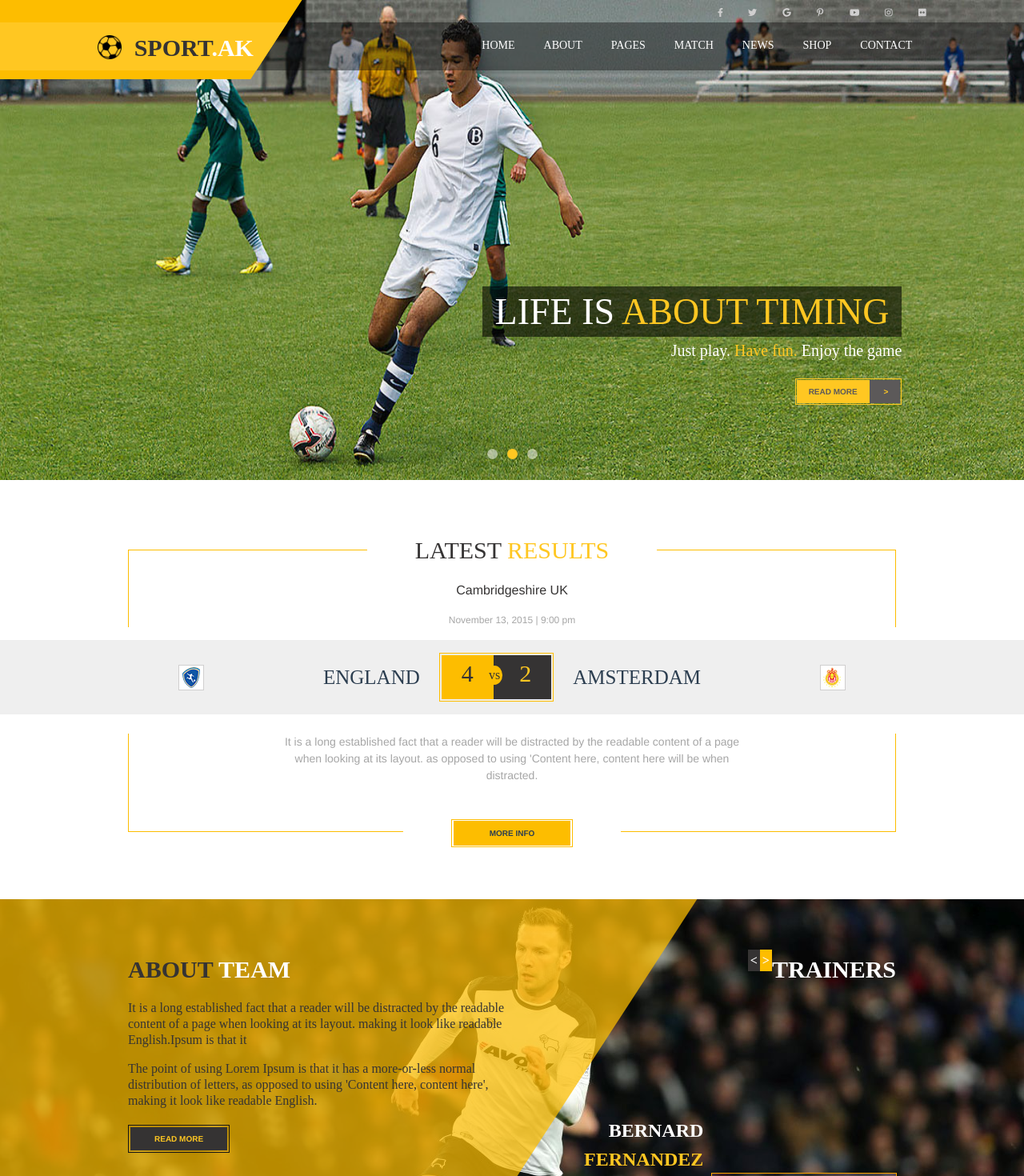
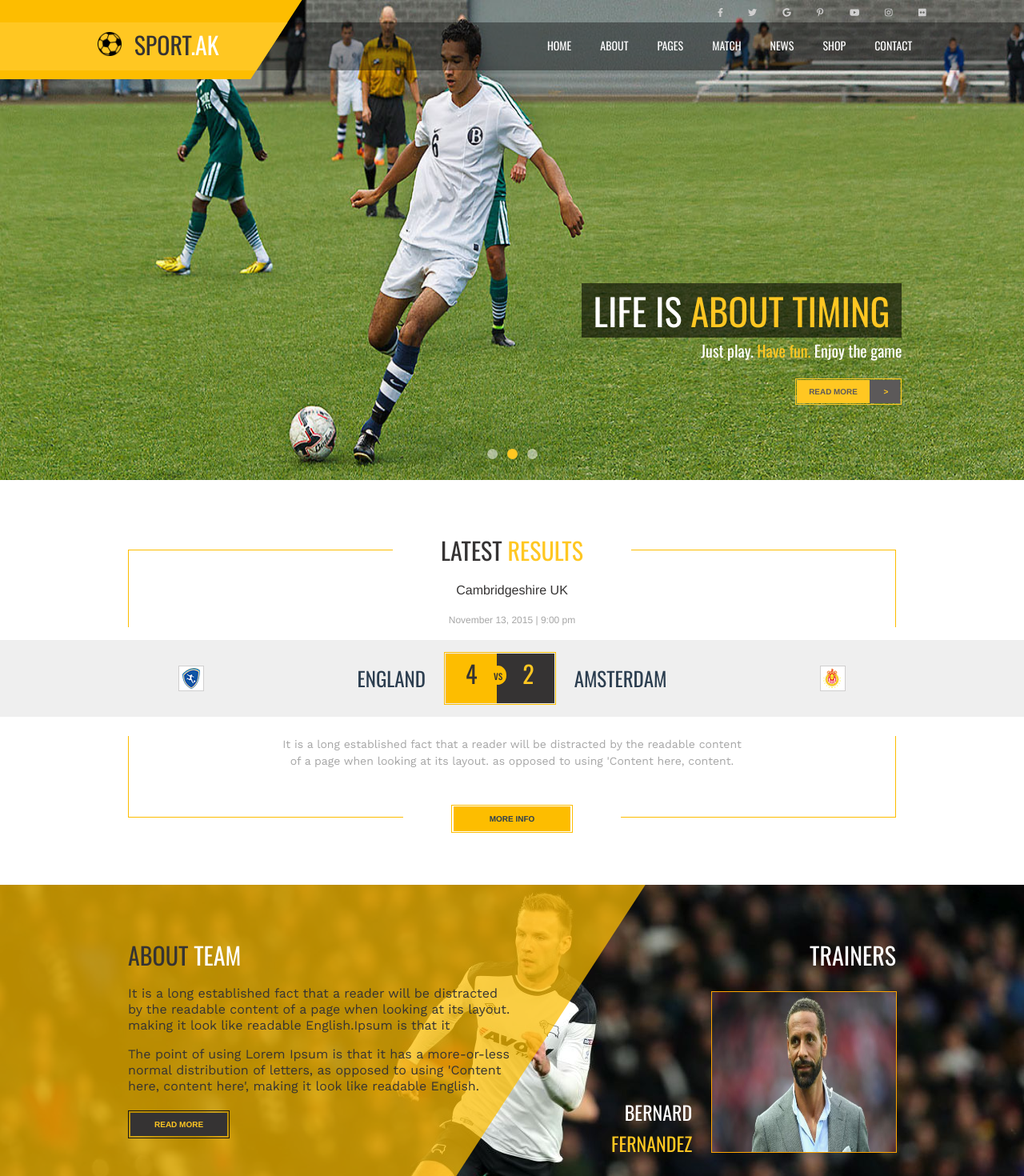
Before and after one commit to sarasnmsp21/sport, a Vue app: page /#/sport in a window 1280 px wide. Shown: the top 1470 px of the page at 80% size. Built offline with nearby package versions, Linux system fonts and the light colour scheme.

Commit message:
font changes

```diff
--- a/public/index.html
+++ b/public/index.html
@@ -5,6 +5,9 @@
     <meta http-equiv="X-UA-Compatible" content="IE=edge">
     <meta name="viewport" content="width=device-width,initial-scale=1.0">
     <link rel="icon" href="<%= BASE_URL %>football.png">
+    <link href="https://fonts.googleapis.com/css?family=Oswald" rel="stylesheet">
+    <link href="https://fonts.googleapis.com/css?family=Roboto" rel="stylesheet">
+    <link href="https://fonts.googleapis.com/css?family=Roboto|Work+Sans" rel="stylesheet">
     <title>SPORT.AK</title>
   </head>
   <body>
--- a/src/App.vue
+++ b/src/App.vue
@@ -21,52 +21,9 @@
   unicode-range: U+0100-024F, U+0259, U+1E00-1EFF, U+2020, U+20A0-20AB,
     U+20AD-20CF, U+2113, U+2C60-2C7F, U+A720-A7FF;
 }
-@font-face {
-  font-family: "Roboto";
-  font-style: normal;
-  font-weight: 300;
-  src: local("Roboto Light"), local("Roboto-Light"),
-    url(https://fonts.gstatic.com/s/roboto/v19/KFOlCnqEu92Fr1MmSU5fCRc4EsA.woff2)
-      format("woff2");
-  unicode-range: U+0460-052F, U+1C80-1C88, U+20B4, U+2DE0-2DFF, U+A640-A69F,
-    U+FE2E-FE2F;
-}
-@font-face {
-  font-family: "Oswald";
-  font-style: normal;
-  font-weight: 600;
-  src: local("Oswald Light"), local("Oswald-Light"),
-    url(https://fonts.gstatic.com/s/oswald/v17/TK3hWkUHHAIjg75-sh0Tvs9CE5Q.woff2)
-      format("woff2");
-  unicode-range: U+0400-045F, U+0490-0491, U+04B0-04B1, U+2116;
-}
-@font-face {
-  font-family: "Google Sans";
-  font-style: normal;
-  font-weight: 400;
-  src: local("Google Sans Regular"), local("GoogleSans-Regular"),
-    url(https://fonts.gstatic.com/s/googlesans/v14/4UaGrENHsxJlGDuGo1OIlL3Kwp5MKg.woff2)
-      format("woff2");
-  unicode-range: U+0400-045F, U+0490-0491, U+04B0-04B1, U+2116;
-}
 .work-sans {
   font-family: "Work Sans";
   font-style: normal;
-  font-weight: 300;
-  src: local("Work Sans Light"), local("WorkSans-Light"),
-    url(https://fonts.gstatic.com/s/worksans/v4/QGYpz_wNahGAdqQ43Rh314L8lthN2fk.woff2)
-      format("woff2");
-  unicode-range: U+0100-024F, U+0259, U+1E00-1EFF, U+2020, U+20A0-20AB,
-    U+20AD-20CF, U+2113, U+2C60-2C7F, U+A720-A7FF;
-}
-.font-oswald600 {
-  font-family: "Oswald";
-  font-style: normal;
-  font-weight: 600;
-  src: local("Oswald Light"), local("Oswald-Light"),
-    url(https://fonts.gstatic.com/s/oswald/v17/TK3hWkUHHAIjg75-sh0Tvs9CE5Q.woff2)
-      format("woff2");
-  unicode-range: U+0400-045F, U+0490-0491, U+04B0-04B1, U+2116;
 }
 .font-oswald {
   font-family: "Oswald";
@@ -75,25 +32,6 @@
     url(https://fonts.gstatic.com/s/oswald/v17/TK3hWkUHHAIjg75-sh0Tvs9CE5Q.woff2)
       format("woff2");
   unicode-range: U+0400-045F, U+0490-0491, U+04B0-04B1, U+2116;
-}
-.google-sans {
-  font-family: "Google Sans";
-  font-style: normal;
-  font-weight: 400;
-  src: local("Google Sans Regular"), local("GoogleSans-Regular"),
-    url(https://fonts.gstatic.com/s/googlesans/v14/4UaGrENHsxJlGDuGo1OIlL3Kwp5MKg.woff2)
-      format("woff2");
-  unicode-range: U+0400-045F, U+0490-0491, U+04B0-04B1, U+2116;
-}
-.roboto {
-  font-family: "Roboto";
-  font-style: normal;
-  font-weight: 300;
-  src: local("Roboto Light"), local("Roboto-Light"),
-    url(https://fonts.gstatic.com/s/roboto/v19/KFOlCnqEu92Fr1MmSU5fCRc4EsA.woff2)
-      format("woff2");
-  unicode-range: U+0460-052F, U+1C80-1C88, U+20B4, U+2DE0-2DFF, U+A640-A69F,
-    U+FE2E-FE2F;
 }
 #app {
   font-family: "Avenir", Helvetica, Arial, sans-serif;
@@ -112,5 +50,4 @@
     }
   }
 }
-
 </style>
--- a/src/components/About.vue
+++ b/src/components/About.vue
@@ -1,12 +1,12 @@
 <template>
-  <div class=" about-bg">
+  <div id="team" class=" about-bg">
     <div class="d-flex justify-content-between col-md-9 mx-auto p-0">
       <div class="text-left relative  col1-bg col-md-6">
-        <div class="font-oswald600 mb-3 about-fontsize">
+        <div class="font-oswald mb-3 about-fontsize">
           <span class="color-midgray">ABOUT</span>
           <span class="color-white"> TEAM</span>
         </div>
-        <div class="font-oswald para-lineheight color-midgray">
+        <div class="work-sans para-lineheight color-midgray">
           <p>
             It is a long established fact that a reader will be distracted by
             the readable content of a page when looking at its layout. making it
@@ -26,16 +26,16 @@
       </div>
       <div class="text-right col2-bg col-md-6 ">
         <div class="float-text">
-          <span class="text-white font-oswald600 pr-3">BERNARD</span><br />
-          <span class="color-yellow font-oswald600 pr-3">FERNANDEZ</span>
+          <span class="text-white font-oswald pr-3">BERNARD</span><br />
+          <span class="color-yellow font-oswald pr-3">FERNANDEZ</span>
         </div>
-        <div class="text-white font-oswald600">
+        <div class="text-white font-oswald">
           <div>
-          <span>
-            <span class="bg-lightblack arrow-padding"><</span>
-            <span class="bg-orange arrow-padding">></span>
-          </span>
-          <div class="pb-4 about-fontsize float-right">TRAINERS</div>
+            <!-- <span>
+              <span class="bg-lightblack arrow-padding"><</span>
+              <span class="bg-orange arrow-padding">></span>
+            </span> -->
+            <div class="pb-4 about-fontsize float-right">TRAINERS</div>
           </div>
           <div>
             <img
@@ -107,8 +107,8 @@
   z-index: 1;
   padding: 65px 0px 77px 0px;
 }
-.arrow-padding{
-  padding:5px 3px;
+.arrow-padding {
+  padding: 5px 3px;
 }
 .para-lineheight {
   line-height: 20px;
@@ -118,9 +118,9 @@
 }
 .float-text {
   float: left;
-  margin-left: 90px;
+  margin-left: 124px;
   vertical-align: bottom;
-  margin-top: 206px;
+  margin-top: 201px;
   font-size: 24px;
 }
 </style>
--- a/src/components/Header.vue
+++ b/src/components/Header.vue
@@ -1,9 +1,9 @@
 <template>
-  <div>
+  <div id="home">
     <div class="col-md-10 mx-auto">
       <div class="text-right social-icon-position col social-icon-font mt-2">
         <span class="m-3 ">
-          <font-awesome-icon :icon="['fab', 'facebook-f']"/>
+          <font-awesome-icon :icon="['fab', 'facebook-f']" />
         </span>
         <span class="m-3 "
           ><font-awesome-icon :icon="['fab', 'twitter']"
@@ -22,9 +22,9 @@
       </div>
     </div>
     <div>
-      <b-navbar toggleable="lg" class="menu-position col-md-12 menu-bg ">
+      <b-navbar toggleable="lg" class="menu-position col-md-12 menu-bg fixed ">
         <div class="col-md-10 d-flex mx-auto">
-          <b-navbar-brand href="#" class="brandname-font font-oswald600">
+          <b-navbar-brand href="#" class="brandname-font font-oswald">
             <img
               src="../assets/images/football2.png"
               alt=""
@@ -42,13 +42,13 @@
 
           <b-collapse id="nav-collapse" is-nav>
             <b-navbar-nav class="ml-auto menu-font font-oswald">
-              <b-nav-item href="#">HOME</b-nav-item>
-              <b-nav-item href="#"  v-scroll-to="'#result'">ABOUT</b-nav-item>
-              <b-nav-item href="#">PAGES</b-nav-item>
-              <b-nav-item href="#">MATCH</b-nav-item>
-              <b-nav-item href="#">NEWS</b-nav-item>
-              <b-nav-item href="#">SHOP</b-nav-item>
-              <b-nav-item href="#">CONTACT</b-nav-item>
+              <b-nav-item href="#" v-scroll-to="'#home'">HOME</b-nav-item>
+              <b-nav-item href="#" v-scroll-to="'#result'">ABOUT</b-nav-item>
+              <b-nav-item href="#" v-scroll-to="'#team'">PAGES</b-nav-item>
+              <b-nav-item href="#" v-scroll-to="'#support'">MATCH</b-nav-item>
+              <b-nav-item href="#" v-scroll-to="'#next-match'">NEWS</b-nav-item>
+              <b-nav-item href="#" v-scroll-to="'#news'">SHOP</b-nav-item>
+              <b-nav-item href="#" v-scroll-to="'#gallery'">CONTACT</b-nav-item>
             </b-navbar-nav>
 
             <!-- Right aligned nav items -->
@@ -68,6 +68,7 @@
 .social-icon-font {
   font-size: 0.6875rem;
   color: $color-social;
+  cursor: pointer;
 }
 .menu-position {
   position: absolute;
@@ -84,6 +85,10 @@
 .brandname-font {
   font-size: 1.875rem;
 }
+.navbar-brand {
+    display: inline-block;
+    padding-top: 0;
+    padding-bottom: 0;}
 .brandname-color {
   color: $color-white;
 }
@@ -99,8 +104,9 @@
   color: $color-lightyellow;
   border-bottom: 3px solid $color-lightyellow;
 }
-.navbar-light .navbar-nav .nav-link:hover, .navbar-light .navbar-nav .nav-link:focus {
-     color: $color-lightyellow;
+.navbar-light .navbar-nav .nav-link:hover,
+.navbar-light .navbar-nav .nav-link:focus {
+  color: $color-lightyellow;
   border-bottom: 3px solid $color-lightyellow;
 }
 
--- a/src/components/gallery.vue
+++ b/src/components/gallery.vue
@@ -1,6 +1,5 @@
 <template>
   <div>
-
     <div>
       <div>
         <b-row class="p-0 m-0">
@@ -87,6 +86,6 @@
   padding: 30px 10px 20px 0px;
 }
 .para-ml {
-  margin-left: 150px;
+  margin-left: 185px;
 }
 </style>
--- a/src/components/gallerytab.vue
+++ b/src/components/gallerytab.vue
@@ -1,13 +1,15 @@
 <template>
-  <div>
-    <div class="d-flex col-md-9 mx-auto gallery-bg">
-      <div class="my-auto gallery-font font-oswald600 ">GALLERY</div>
-      <div class="my-auto para-ml text-left color-lightgray fontsize-lh ">
+  <div id="gallery">
+    <div class="d-flex col-md-9 mx-auto gallery-bg mt-4">
+      <div class="my-auto gallery-font font-oswald ">GALLERY</div>
+      <div
+        class="my-auto para-ml text-left color-lightgray fontsize-lh work-sans"
+      >
         The point of using Lorem Ipsum is that it has a more-or-less normal
         distribution of letters, as opposed to using 'Content here, content
       </div>
     </div>
-    <div class="bg-lightblack">
+    <div class="bg-lightblack font-oswald">
       <b-tabs content-class="mt-3">
         <b-tab title="ALL" active><gallery></gallery></b-tab>
         <b-tab title="VOLLEYBALL"><gallery></gallery></b-tab>
--- a/src/components/latesresult.vue
+++ b/src/components/latesresult.vue
@@ -32,10 +32,10 @@
     </div>
     </div>
     <div class="col-md-9 mx-auto fieldset2 color-lightgray date-fontsize mb-5">
-      <div class="col-md-8 mx-auto">
+      <div class="col-md-8 mx-auto work-sans">
       It is a long established fact that a reader will be distracted by the
       readable content of a page when looking at its layout. as opposed to using
-      'Content here, content here will be when distracted.
+      'Content here, content.
       </div>
     </div>
     <span class="bg-white pl-pr text-more">
@@ -134,9 +134,10 @@
   position: absolute;
   z-index: 1;
   text-align: center;
-  left: 448px;
-  padding: 0px 3px 0px 3px;
+  left: 452px;
+  padding: 0px 5px 1px 5px;
   top: 32px;
+  font-size: 15px;
 }
 .score-font {
   font-size: 0.625rem;
@@ -162,8 +163,8 @@
     padding-right: 60px;
 }
 .outline {
-  border: 1px solid $color-yellow;
- padding: 2px 2px 12px;
+  outline: 1px solid $color-yellow;
+ padding: 3px 1px 16px;
 }
 .vs-padding
 {
--- a/src/components/match.vue
+++ b/src/components/match.vue
@@ -1,6 +1,6 @@
 <template>
-  <div class="match-bg">
-    <div class="col-md-9 d-flex mx-auto div-padding">
+  <div id="next-match" class="match-bg">
+    <div class="col-md-9 d-flex mx-auto div-padding font-oswald">
       <div class="col-md-6 bg-light p-0 border-b">
         <div class="d-flex">
           <div class="ml-mt match-fontsize">
--- a/src/components/news.vue
+++ b/src/components/news.vue
@@ -1,12 +1,12 @@
 <template>
-  <div class="bg-position">
-    <div class="col-md-9 mx-auto mt-5 mb-5">
-      <div class="heading-fontsize font-oswald600  ">
+  <div id="news" class="bg-position">
+    <div class="col-md-9 mx-auto mt-5">
+      <div class="heading-fontsize font-oswald  ">
         <span class="color-lightblack">OUR</span>
         <span class="color-orange"> NEWS</span>
       </div>
       <div
-        class="mt-3 mb-4 col-md-8 mx-auto color-lightgray head-para-fontsize"
+        class="mt-3 mb-4 col-md-8 mx-auto color-lightgray head-para-fontsize work-sans"
       >
         It is a long established fact that a reader will be distracted by the
         readable content of a page when looking at its layout. as opposed to
@@ -16,7 +16,7 @@
         <div>
           <img src="../assets/images/player.jpeg" width="100%" height="100%" />
         </div>
-        <div class="bg-lightgray p-3">
+        <div class="bg-lightgray p-3   work-sans">
           <div class="news-date-font pt-1 pb-2 color-lightgray">
             Nov 19, 2015
           </div>
@@ -33,7 +33,7 @@
         <div>
           <img src="../assets/images/player.jpeg" width="100%" height="100%" />
         </div>
-        <div class="bg-lightgray p-3">
+        <div class="bg-lightgray p-3 work-sans">
           <div class="news-date-font pt-1 pb-2 color-lightgray">
             Nov 19, 2015
           </div>
@@ -63,11 +63,11 @@
 }
 .bg-image {
   background: url("../assets/images/ground8.jpg") no-repeat;
-  height: 250px;
-  width: 100%;
-  position: absolute;
-  z-index: -1;
-  top: 224px;
+     height: 246px;
+    width: 100%;
+    position: absolute;
+    z-index: -1;
+    top: 230px;
 }
 .news-date-font {
   font-size: 10px;
@@ -86,6 +86,7 @@
   font-size: 9px;
   font-weight: bold;
   padding-top: 20px;
+  cursor: pointer;
 }
 .news-fontsize {
   font-size: 14px;
--- a/src/components/ourteam.vue
+++ b/src/components/ourteam.vue
@@ -1,5 +1,5 @@
 <template>
-  <div class="col-md-10 mx-auto">
+  <div id="" class="col-md-10 mx-auto">
     <div class="mb-3">OUR TEAM</div>
     <div class="mb-3">
       It is a long established fact that a reader will be distracted by the
--- a/src/components/sliderhead.vue
+++ b/src/components/sliderhead.vue
@@ -1,9 +1,20 @@
 <template>
   <div>
-    <b-carousel id="carousel1" controls indicators  :interval="3000" img-width="100%" img-height="550px"
+    <b-carousel
+      id="carousel1"
+      controls
+      indicators
+      :interval="3000"
+      img-width="100%"
+      img-height="550px"
     >
       <b-carousel-slide>
-        <img slot="img" class="d-block img-fluid w-100 img-height"  src="../assets/images/banner8.jpg" alt="image slot" />
+        <img
+          slot="img"
+          class="d-block img-fluid w-100 img-height"
+          src="../assets/images/banner8.jpg"
+          alt="image slot"
+        />
         <div class="carousel-caption text-right col-md-9">
           <span class="banner-fontsize banner-text-bg font-oswald">
             <span class="color-white ">LIFE IS</span>
@@ -20,7 +31,12 @@
         </div>
       </b-carousel-slide>
       <b-carousel-slide>
-        <img slot="img" class="d-block img-fluid w-100 img-height"  src="../assets/images/banner3.jpg" alt="image slot" />
+        <img
+          slot="img"
+          class="d-block img-fluid w-100 img-height"
+          src="../assets/images/banner3.jpg"
+          alt="image slot"
+        />
         <div class="carousel-caption text-right col-md-9">
           <span class="banner-fontsize banner-text-bg font-oswald">
             <span class="color-white ">LIFE IS</span>
@@ -37,7 +53,12 @@
         </div>
       </b-carousel-slide>
       <b-carousel-slide>
-        <img slot="img" class="d-block img-fluid w-100 img-height"  src="../assets/images/banner5.jpg" alt="image slot" />
+        <img
+          slot="img"
+          class="d-block img-fluid w-100 img-height"
+          src="../assets/images/banner5.jpg"
+          alt="image slot"
+        />
         <div class="carousel-caption text-right col-md-9">
           <span class="banner-fontsize banner-text-bg font-oswald">
             <span class="color-white ">LIFE IS</span>
@@ -63,32 +84,32 @@
     return {
       slide: 0,
       sliding: null
+    };
   }
-    },
-  }
+};
 </script>
 <style lang="scss">
 @import "../assets/scss/variables.scss";
 .color-white {
   color: $color-white;
 }
-.img-height{
-  height:600px;
+.img-height {
+  height: 600px;
 }
 .color-orange {
   color: $color-lightyellow;
 }
 .banner-text-bg {
-  font-size: 2.875rem;
+  font-size: 2.9rem;
   background: $bg-transparent;
-padding: 6px 16px;
+  padding: 0px 15px;
 }
 .banner-font2 {
   font-size: 1.25rem;
   line-height: 28px;
 }
 .fontstyle-bg {
-  font-size: 0.625rem;
+  font-size: 0.62rem;
   background-color: $color-lightyellow;
   padding: 9px 15px;
   color: $color-dark-gray;
@@ -118,20 +139,18 @@ padding: 6px 16px;
 }
 .carousel-caption {
   padding-bottom: 60px;
-  margin-right:-160px;
+  margin-right: -160px;
 }
-.carousel-indicators li:focus
-{
-  outline:none;
+.carousel-indicators li:focus {
+  outline: none;
 }
-.carousel-indicators:focus
-{
-  outline:none;
+.carousel-indicators:focus {
+  outline: none;
 }
-.carousel-control-prev{
-  display:none;
+.carousel-control-prev {
+  display: none;
 }
-.carousel-control-next{
-  display:none;
+.carousel-control-next {
+  display: none;
 }
 </style>
--- a/src/components/supportteam.vue
+++ b/src/components/supportteam.vue
@@ -1,21 +1,22 @@
 <template>
-  <div class="col-md-9 p-0 mx-auto ">
+  <div id="support" class="col-md-9 p-0 mx-auto ">
     <div class="text-center  padding background mt-mb ">
       <div class=" black-bg">
-
         <span class="support-fontsize font-oswald600 ">
           <span class=" color-orange">SUPPORT</span>
           <span class="text-white"> TEAM</span>
         </span>
 
-          <div class="m-3 text-white col-md-9 mx-auto para-fontsize mb-5">
+        <div
+          class="m-3 text-white col-md-9 mx-auto para-fontsize mb-5 work-sans"
+        >
           The point of using Lorem Ipsum is that it has a more-or-less normal
           distribution of letters, as opposed to using 'Content here, content
-            here', making it readable English. distribution of letters, as
-            opposed to using 'Content here, content here', making it look like.
+          here', making it readable English. distribution of letters, as opposed
+          to using 'Content here, content here', making it look like.
         </div>
-          <div class="mb-4">
-            <span class="mb-4 text-white top-border ">
+        <div class="mb-5">
+          <span class=" text-white top-border ">
             <span class="mr-4">$5</span>
             <span class="mr-4">$10</span>
             <span class="mr-4">$25</span>
@@ -23,12 +24,10 @@
             <span class="mr-4">$75</span>
             <span class="mr-4">$100</span>
           </span>
-
         </div>
         <span class="btn-border">
           <span class="bg-orange btn-padding">DONATE</span>
         </span>
-
       </div>
     </div>
   </div>
@@ -65,8 +64,8 @@ legend {
   margin-top: 70px;
   margin-bottom: 70px;
 }
-.para-fontsize{
-  font-size:14px;
+.para-fontsize {
+  font-size: 14px;
 }
 .support-fontsize {
   font-size: 30px;
@@ -78,8 +77,8 @@ legend {
   padding: 55px 0 50px 0;
   position: relative;
 }
-.padding::before{
-  content: '';
+.padding::before {
+  content: "";
   width: 25%;
   position: absolute;
   top: 70px;
@@ -88,8 +87,8 @@ legend {
   border: solid #ffc722;
   border-width: 1px 0 1px 1px;
 }
-.padding::after{
-      content: '';
+.padding::after {
+  content: "";
   width: 25%;
   position: absolute;
   top: 70px;
```
Lines whose indentation alone changed are shown as unchanged.
